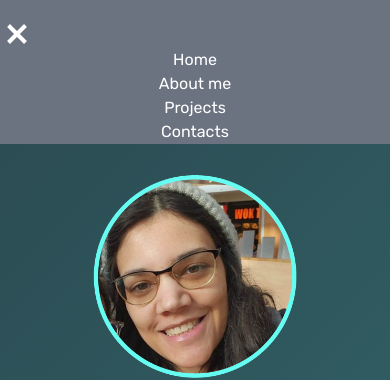
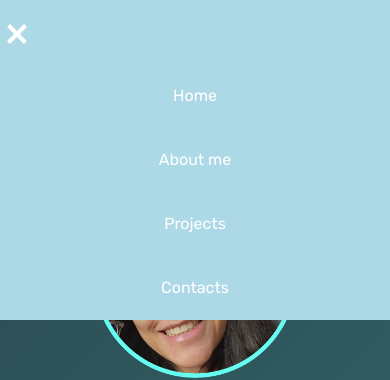
Before and after one commit to cfcmeireles/Portfolio-Carina, a Nuxt app: page / in a window 390 px wide. Both pictures are taken after a click on the element 17 px from the left and 34 px from the top of the page. Shown: the top 380 px of the page. Built offline with nearby package versions, Linux system fonts and the light colour scheme.

Commit message:
fix: hamburger menu conflict with index and project page transitions

```diff
--- a/components/HamburgerMenu.vue
+++ b/components/HamburgerMenu.vue
@@ -1,9 +1,9 @@
 <template>
-  <div class="bg-gray-500 block w-full h-16 m-0 fixed top-0 left-0 lg:hidden">
+  <div class="top-menu block w-full h-16 m-0 fixed top-0 left-0 lg:hidden">
     <nav
-      class="hamburger-menu bg-gray-500 block absolute top-5"
+      class="hamburger-menu block absolute top-5"
       @click="toggleMenu"
-      :class="isActive ? 'active' : ''"
+      :class="{ active: isActive && isPageLoaded }"
     >
       <span
         class="bar relative block w-6 h-1 my-1 mx-0 bg-white transition-all duration-300 ease-in"
@@ -15,17 +15,15 @@
         class="bar relative block w-6 h-1 my-1 mx-0 bg-white transition-all duration-300 ease-in"
       ></span>
 
-      <ul class="nav-items hidden bg-gray-500 text-center font-rubik">
-        <NuxtLink to="/" style="text-decoration: none; color: black">
-          <li>Home</li></NuxtLink
-        >
-        <NuxtLink to="/aboutme" style="text-decoration: none; color: black"
+      <ul class="nav-items hidden h-64 top-4 text-center font-rubik">
+        <NuxtLink to="/" style="text-decoration: none"> <li>Home</li></NuxtLink>
+        <NuxtLink to="/aboutme" style="text-decoration: none"
           ><li>About me</li></NuxtLink
         >
-        <NuxtLink to="/projects" style="text-decoration: none; color: black"
+        <NuxtLink to="/projects" style="text-decoration: none"
           ><li>Projects</li></NuxtLink
         >
-        <NuxtLink to="/contacts" style="text-decoration: none; color: black"
+        <NuxtLink to="/contacts" style="text-decoration: none"
           ><li>Contacts</li></NuxtLink
         >
       </ul>
@@ -40,9 +38,19 @@ export default {
       isActive: false,
     };
   },
+  props: {
+    isPageLoaded: Boolean,
+  },
+  watch: {
+    $route() {
+      this.$emit("updateIsPageLoaded");
+    },
+  },
   methods: {
     toggleMenu() {
-      this.isActive = !this.isActive;
+      if (this.isPageLoaded) {
+        this.isActive = !this.isActive;
+      }
     },
   },
 };
@@ -77,5 +85,24 @@ export default {
   color: white;
   list-style: none;
   width: 100vw;
+  display: flex;
+  justify-content: center;
+  align-items: center;
+  height: 25%;
+}
+
+.top-menu {
+  background-color: lightblue;
+}
+
+.hamburger-menu {
+  z-index: 2000;
+}
+.hamburger-menu ul {
+  background-color: lightblue;
+}
+
+.hamburger-menu ul li {
+  opacity: 1;
 }
 </style>
--- a/layouts/default.vue
+++ b/layouts/default.vue
@@ -1,7 +1,10 @@
 <template>
   <div class="layout">
     <div class="nav-bars">
-      <HamburgerMenu />
+      <HamburgerMenu
+        @updateIsPageLoaded="updateIsPageLoaded"
+        :isPageLoaded="isPageLoaded"
+      />
       <NavBar @routeChanged="handleClassChanged" :showNameBar="showNameBar" />
     </div>
     <div>
@@ -13,12 +16,14 @@
 <script>
 export default {
   mounted() {
+    this.updateIsPageLoaded();
     this.handleClassChanged();
   },
   data() {
     return {
       timeOut: null,
       showNameBar: true,
+      isPageLoaded: false,
     };
   },
   methods: {
@@ -32,6 +37,14 @@ export default {
       } else {
         clearTimeout(this.timeOut);
         this.showNameBar = false;
+      }
+    },
+    updateIsPageLoaded() {
+      if (this.$route.path === "/" || this.$route.path === "/projects") {
+        setTimeout(() => {
+          this.isPageLoaded = true;
+        }, 2000);
+        this.isPageLoaded = false;
       }
     },
   },
```
Also changed, not shown: assets/projects/AdviceGenerator.png (added).
